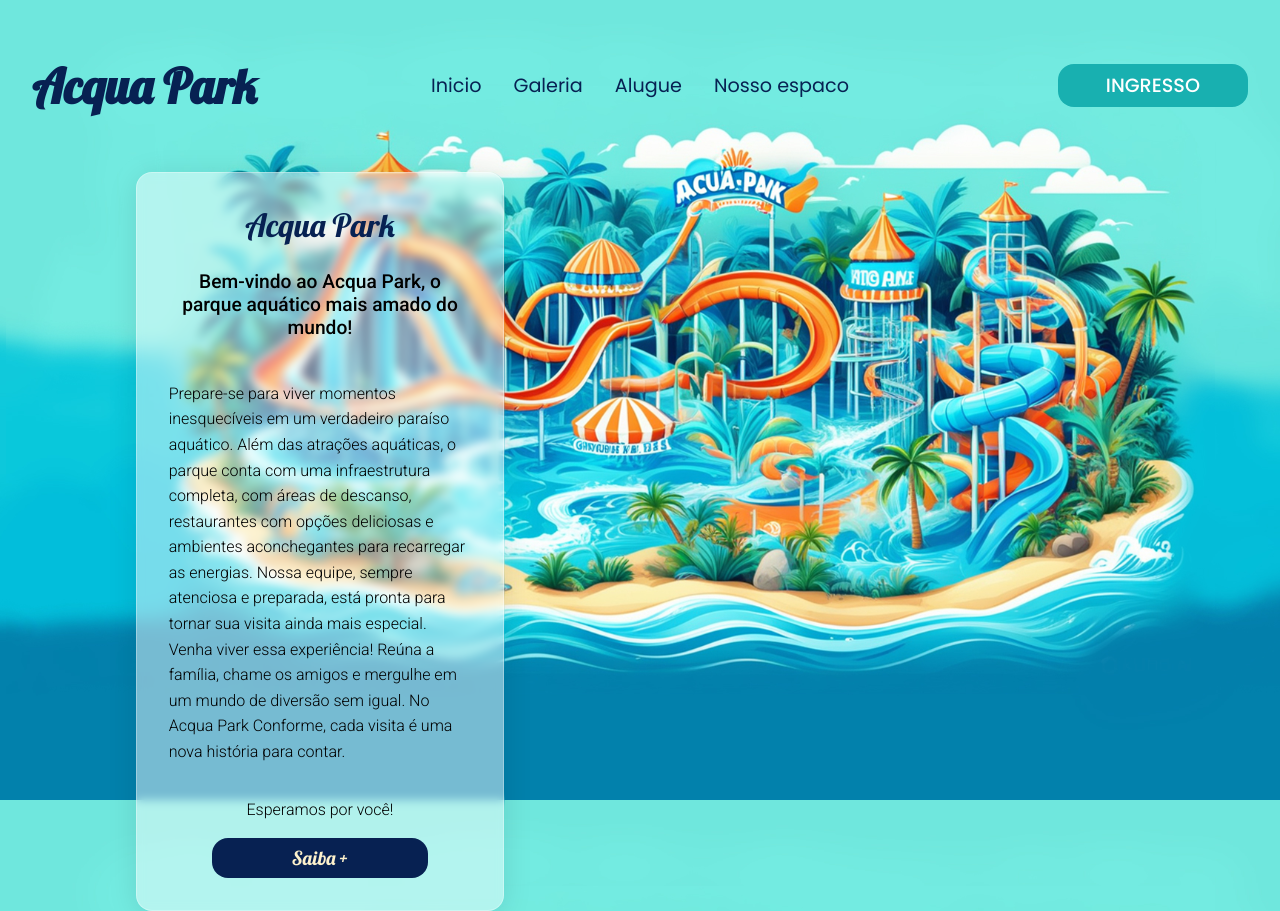
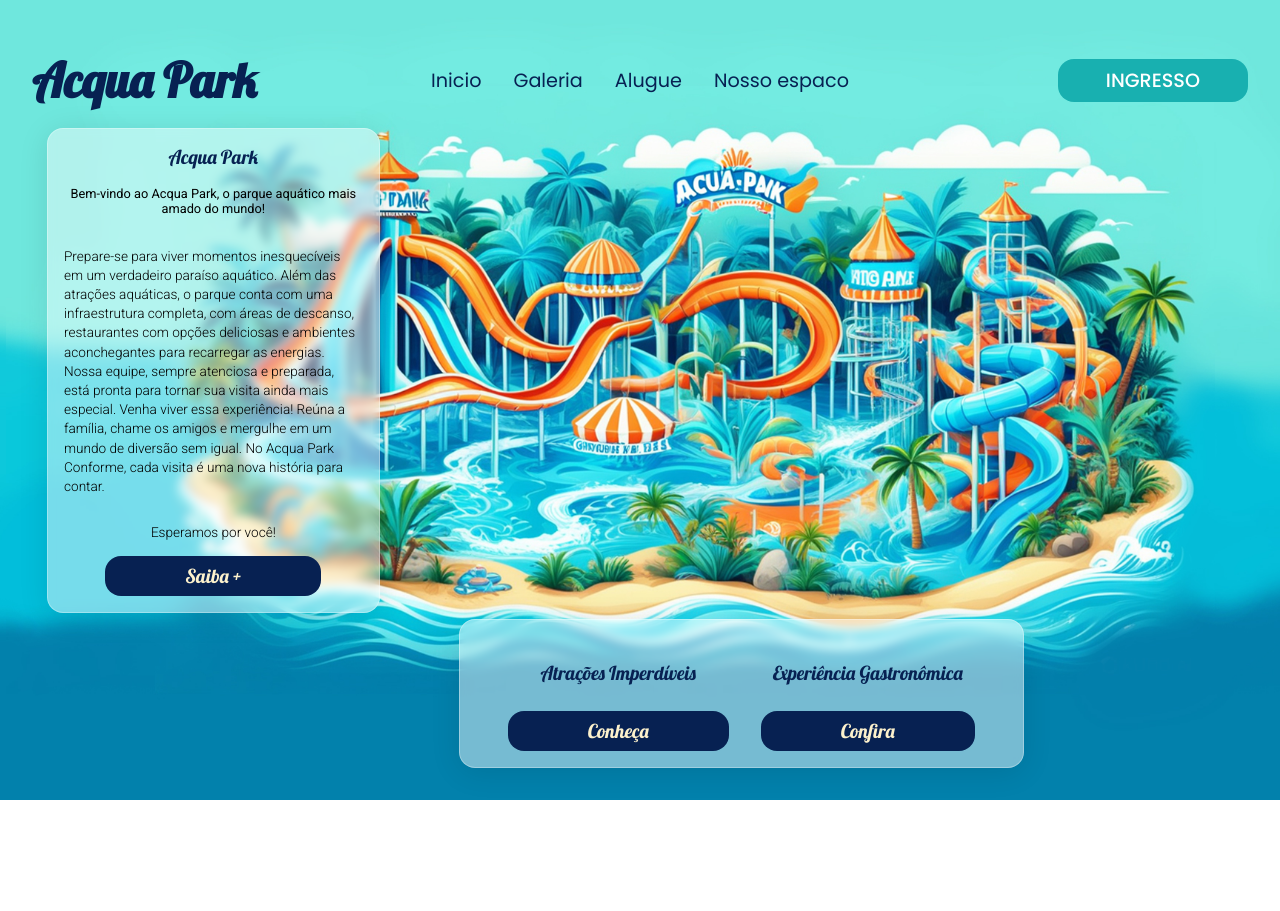
Before and after one commit to Ryotruuser/acquaPark, a plain HTML site: page index.html in a window 1280 px wide. After the commit the page ends 800 px from the top, so only its background shows below. Drawn offline with Linux system fonts and the light colour scheme.

Commit message:
finalizado secao do main onde vai ficar um bannerzinho

```diff
--- a/css/abstract/_mixins.scss
+++ b/css/abstract/_mixins.scss
@@ -9,8 +9,15 @@
     color: $f-color;
 }
 
-@mixin ds-fd-ai($d-flex,$f-direction,$a-items){
+@mixin ds-fd-ai-jc($d-flex,$f-direction,$a-items,$j-content:center){
     display: $d-flex;
     flex-direction: $f-direction;
     align-items: $a-items;
+    justify-content: $j-content;
 }
+
+@mixin ul($u-select:none){
+    -webkit-user-select: none;
+    -ms-user-select: none;
+    user-select: none;
+}
--- a/css/abstract/_root.scss
+++ b/css/abstract/_root.scss
@@ -2,17 +2,17 @@
 
 body{
     display: grid;
-    grid-template-columns: 1.3fr 1fr 1fr;
+    grid-template-columns: 1fr 2fr;
+    grid-template-rows: 20vh 80vh;
     grid-template-areas:
-    "header header header"
-    "aside main main"
-    "footer footer footer";
+    "header header"
+    "aside main";
     margin: 0;
     padding: 0;
     box-sizing: border-box;
     background: variaveis.$gradiente-primario ;
     background-image: url(/assets/imgs/bg/bg.jpg);
-    background-position: center top;
+    background-position: center;
     background-size: cover;
     background-repeat: no-repeat;
     background-attachment: fixed;
--- a/css/components/_header.scss
+++ b/css/components/_header.scss
@@ -14,6 +14,7 @@
         align-items: center;
         .cabecalho__logo{
             justify-self: flex-start;
+            @include mixins.ul(none);
             .cabecalho__logo_titulo{
                 cursor: pointer;
                 @include mixins.ff-fs-cl(variaveis.$ft-titulos, 3rem, variaveis.$cor-primaria);
@@ -22,6 +23,7 @@
         .cabecalho__nav__list-btn{
             justify-self: flex-end;
             .cabecalho__nav_btn-ticket{
+                transition: .3s;
                 padding: .5rem 3rem;
                 border-radius: 16px;
                 @include mixins.ff-fs-cl(variaveis.$ft-textos, 1.2rem, variaveis.$cor-branco);
--- a/css/components/_main.scss
+++ b/css/components/_main.scss
@@ -1,2 +1,46 @@
 @use '../abstract/variaveis';
 @use '../abstract/mixins';
+
+.principal{
+    @include mixins.ds-fd-ai-jc(flex, column, flex-start, flex-end);
+    padding: 2rem;
+    .principal__container{
+        cursor: pointer;
+        background: rgba(255, 255, 255, 0.46);
+        border-radius: 16px;
+        box-shadow: 0 4px 30px rgba(0, 0, 0, 0.1);
+        backdrop-filter: blur(5px);
+        -webkit-backdrop-filter: blur(5px);
+        border: 1px solid rgba(255, 255, 255, 0.3);
+        //
+        @include mixins.ds-fd-ai-jc(flex, row, center,space-around);
+        gap: 2rem;
+        padding: 1rem 3rem;
+        transition: .8s;
+        &:hover{
+            background: rgba(255, 255, 255, 0.76);
+            backdrop-filter: blur(3px);
+
+        }
+        .principal__container_column{
+            @include mixins.ds-fd-ai-jc(flex, column, center);
+            .principal__container_colunm_titulo{
+                text-transform: capitalize;
+                @include mixins.ff-fs-cl(variaveis.$ft-titulos, 1.2rem, variaveis.$cor-primaria);
+                font-weight: 400;
+            }
+            .principal__container_colunm_btn{
+                text-decoration: none;
+                padding: .5rem 5rem;
+                background: variaveis.$cor-primaria;
+                border-radius: 16px;
+                transition: .3s;
+                @include mixins.ff-fs-cl(variaveis.$ft-titulos, 1.2rem, variaveis.$cor-quarternaria);
+                &:hover{
+                    background: variaveis.$cor-secundaria;
+                    color: variaveis.$cor-preto;
+                }
+            }
+        }
+    }
+}
--- a/css/components/_menulateral.scss
+++ b/css/components/_menulateral.scss
@@ -2,20 +2,22 @@
 @use '../abstract/mixins';
 
 .mlateral{
-    @include mixins.ds-fd-ai(flex, column, flex-end);
+    margin-top: -2rem;
+    @include mixins.ds-fd-ai-jc(flex, column, center, flex-start);
     .mlateral__card_logo{
-        @include mixins.ff-fs-cl(variaveis.$ft-titulos, 2rem, variaveis.$cor-primaria);
+        @include mixins.ul(none);
+        @include mixins.ff-fs-cl(variaveis.$ft-titulos, 1.2rem, variaveis.$cor-primaria);
     }
     .mlateral__card{
-        width: 60%;
-        padding: 2rem;
+        width: 70%;
+        padding: 1rem;
         cursor: pointer;
         transition: .8s;
         &:hover{
             background: rgba(255, 255, 255, 0.86);
         }
 
-        @include mixins.ds-fd-ai(flex, column, center);
+        @include mixins.ds-fd-ai-jc(flex, column, center);
         background: rgba(255, 255, 255, 0.46);
         border-radius: 16px;
         box-shadow: 0 4px 30px rgba(0, 0, 0, 0.1);
@@ -23,22 +25,23 @@
         -webkit-backdrop-filter: blur(5px);
         border: 1px solid rgba(255, 255, 255, 0.3);
         .mlateral__card_info{
-            @include mixins.ds-fd-ai(flex, column, center);
+            @include mixins.ds-fd-ai-jc(flex, column, center);
             .mlateral__card_info_titulo{
                 text-align: center;
-                @include mixins.ff-fs-cl(variaveis.$ft-alternativo, 1.2rem, variaveis.$cor-preto);
-                font-weight: 500;
+                @include mixins.ff-fs-cl(variaveis.$ft-alternativo, .8rem, variaveis.$cor-preto);
+                font-weight: 400;
             }
             .mlateral__card_info_texto{
-                @include mixins.ff-fs-cl(variaveis.$ft-alternativo, 1rem, variaveis.$cor-preto);
+                @include mixins.ff-fs-cl(variaveis.$ft-alternativo, .85rem, variaveis.$cor-preto);
                 font-weight: 390;
-                line-height: 1.6rem;
+                line-height: 1.2rem;
             }
             .mlateral__card_info_btn{
                 text-decoration: none;
                 padding: .5rem 5rem;
                 background: variaveis.$cor-primaria;
                 outline: none;
+                transition: .3s;
                 border: none;
                 border-radius: 16px;
                 @include mixins.ff-fs-cl(variaveis.$ft-titulos, 1.2rem, variaveis.$cor-quarternaria);
--- a/index.html
+++ b/index.html
@@ -40,6 +40,7 @@
 
         </nav>
     </header>
+
     <aside class="mlateral">
         <div class="mlateral__card">
             <div class="mlateral__card_logo">Acqua Park</div>
@@ -58,6 +59,18 @@
             </div>
         </div>
     </aside>
-    <main class="principal"></main>
+
+    <main class="principal">
+        <div class="principal__container">
+            <div class="principal__container_column">
+                <h4 class="principal__container_colunm_titulo">Atrações Imperdíveis</h4>
+                <a href="" class="principal__container_colunm_btn">Conheça</a>
+            </div>
+            <div class="principal__container_column">
+                <h4 class="principal__container_colunm_titulo">Experiência Gastronômica</h4>
+                <a href="" class="principal__container_colunm_btn">Confira</a>
+            </div>
+        </div>
+    </main>
 </body>
 </html>
```
Also changed, not shown: css/style.css, 1 other file.
